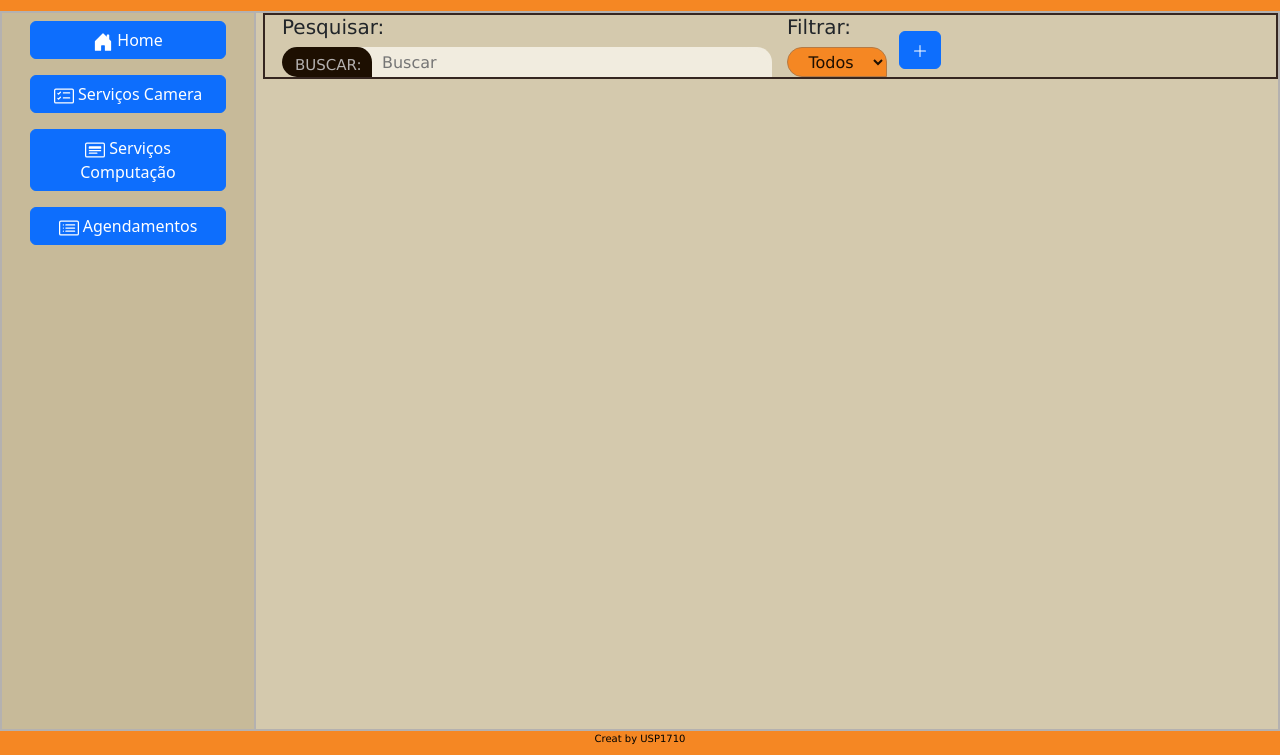
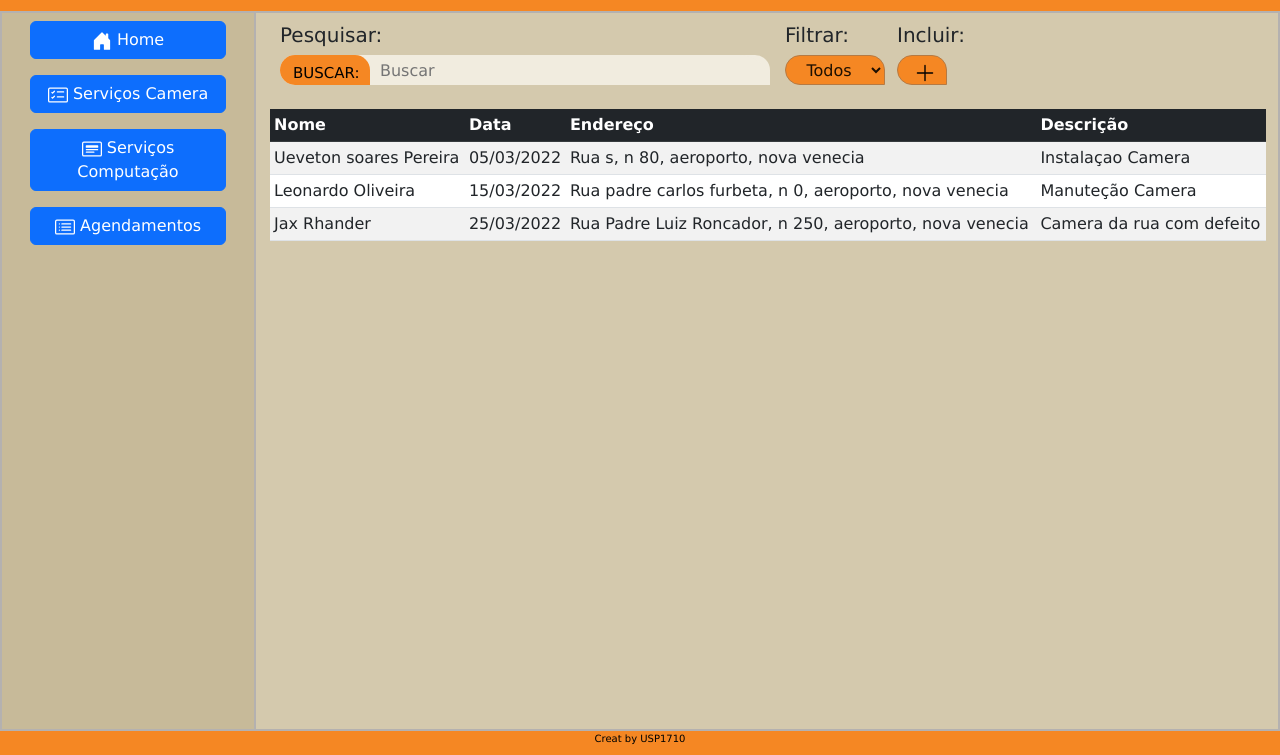
Before and after one commit to ueveton/CadastroServi-os, a website: page camera.html in a window 1280 px wide. Shown: the part 45-800 px from the top of the page. Drawn offline with nearby package versions, Linux system fonts and the light colour scheme.

Commit message:
finalizando index camera

```diff
--- a/camera.html
+++ b/camera.html
@@ -81,9 +81,10 @@
                     <option value="todo">A Fazer</option>
                 </select>
               </div>
-              <div class="container mt-3">
-                <button type="button" class="btn btn-primary" data-bs-toggle="modal" data-bs-target="#myModal">
-                  <svg xmlns="http://www.w3.org/2000/svg" width="16" height="16" fill="currentColor" class="bi bi-plus-lg" viewBox="0 0 16 16">
+              <div class="container">
+                <h4>Incluir:</h4>
+                <button id="click" type="button" class="btn" data-bs-toggle="modal" data-bs-target="#myModal">
+                  <svg xmlns="http://www.w3.org/2000/svg" width="25" height="25" fill="currentColor" class="bi bi-plus-lg svg" viewBox="0 0 16 16">
                     <path fill-rule="evenodd" d="M8 2a.5.5 0 0 1 .5.5v5h5a.5.5 0 0 1 0 1h-5v5a.5.5 0 0 1-1 0v-5h-5a.5.5 0 0 1 0-1h5v-5A.5.5 0 0 1 8 2Z"/>
                   </svg>
                 </button>
@@ -114,6 +115,38 @@
                 </div>
               </div>
            </div>
+           <div class="container mt-4">
+            <table class="table table-striped table-sm">
+              <thead class="table-dark">
+                <tr>
+                  <th>Nome</th>
+                  <th>Data</th>
+                  <th>Endereço</th>
+                  <th>Descrição</th>
+                </tr>
+              </thead>
+              <tbody>
+                <tr>
+                  <td>Ueveton soares Pereira</td>
+                  <td>05/03/2022</td>
+                  <td>Rua s, n 80, aeroporto, nova venecia</td>
+                  <td>Instalaçao Camera</td>
+                </tr>
+                <tr>
+                  <td>Leonardo Oliveira</td>
+                  <td>15/03/2022</td>
+                  <td>Rua padre carlos furbeta, n 0, aeroporto, nova venecia</td>
+                  <td>Manuteção Camera</td>
+                </tr>
+                <tr>
+                  <td>Jax Rhander</td>
+                  <td>25/03/2022</td>
+                  <td>Rua Padre Luiz Roncador, n 250, aeroporto, nova venecia</td>
+                  <td>Camera da rua com defeito</td>
+                </tr>
+              </tbody>
+            </table>
+          </div>
         </section>
     </div>
     <footer>
--- a/style.css
+++ b/style.css
@@ -59,9 +59,9 @@ img{
 }
 
 #camera {
+    padding-top: 10px;
     padding-left: 2px;
     margin-left: 5px;
-    border: 2px solid var(--border-camera);
     font-family: var(--font-family);
     display: flex;
 }
@@ -101,8 +101,8 @@ img{
     align-items: center;
     justify-content: center;
     border-radius: 40px 40px 0px 40px !important;
-    background: #1d0f01 !important;
-    color: #b4b1b0 !important;
+    background: var(--headerback) !important;
+    color: var(--texto) !important;
     padding-bottom: 5px !important;
     text-transform: uppercase;
     font-family: var(--font-family);
@@ -130,7 +130,30 @@ img{
     color: #1d0f01;
 }
 
+.container {
+    padding-left: 55px;
+    font-family: var(--font-family);;
+}
+.container h4{
+    font-size: 20px;
+}
 
+#click {
+    border: none;
+    outline: none;
+    border: 1px solid #B57A44;
+    width: 50px;
+    height: 30px;
+    background: var(--headerback);
+    border-radius: 40px 40px 0px 40px;
+    color: var(--texto);
+    text-align: center;
+}
+.svg{
+    width: 30px;
+    height: 30px;
+    padding-bottom: 8px;
+}
 
 div > div > h3{
     color: aqua;
```
